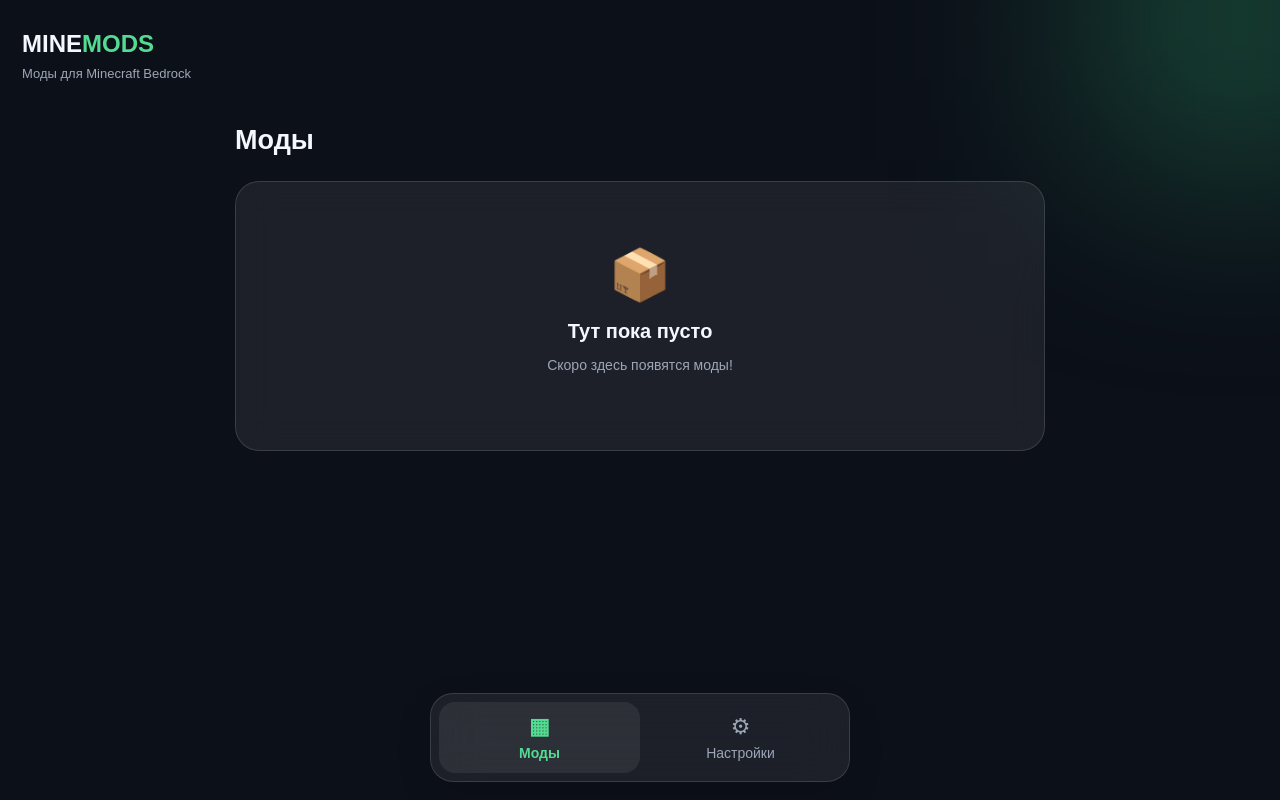
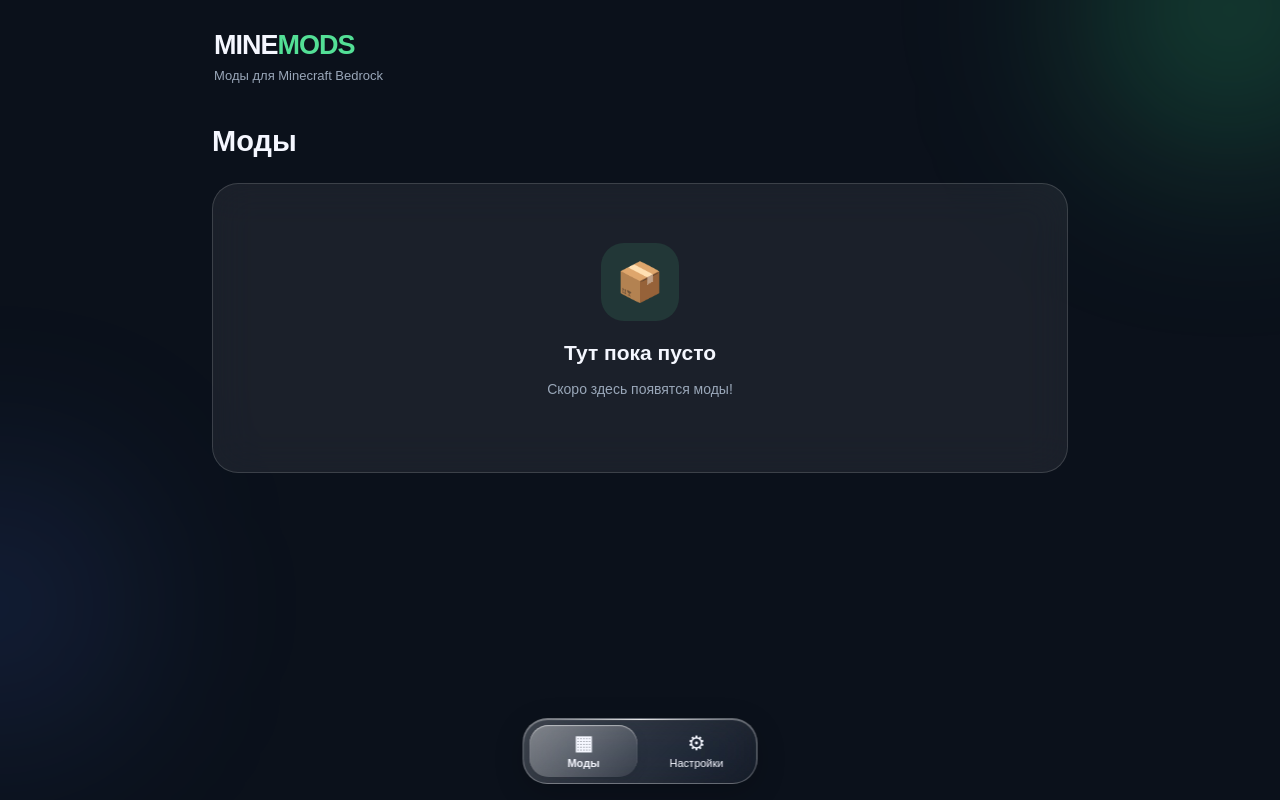
Before and after one commit to ArturDinamit/modsminecraft, a plain HTML site: page index.html in a window 1280 px wide. Drawn offline with Linux system fonts and the light colour scheme.

Commit message:
Update index.html

```diff
--- a/index.html
+++ b/index.html
@@ -4,162 +4,112 @@
 <head>
 <meta charset="UTF-8">
 <meta name="viewport" content="width=device-width, initial-scale=1.0">
-<title>Minecraft Mods</title>
+<meta name="theme-color" content="#0b111b">
+<title>MineMods | Minecraft Bedrock</title>
+
 <style>
 * {
   box-sizing: border-box;
 }
+
 :root {
-  --bg: #0c1019;
+  --bg: #0b111b;
   --text: #f5f7ff;
-  --muted: #9da6b8;
-  --panel: rgba(255,255,255,.07);
-  --border: rgba(255,255,255,.13);
-  --accent: #53dc91;
+  --muted: #9aa7b9;
+  --accent: #53df96;
+  --card: rgba(255,255,255,.065);
+  --border: rgba(255,255,255,.15);
+  --glass: rgba(255,255,255,.12);
 }
+
 body.light {
-  --bg: #edf2f8;
-  --text: #192333;
-  --muted: #657084;
-  --panel: rgba(255,255,255,.65);
-  --border: rgba(20,30,50,.12);
-  --accent: #168b56;
+  --bg: #edf2fa;
+  --text: #172232;
+  --muted: #65738a;
+  --accent: #168d58;
+  --card: rgba(255,255,255,.55);
+  --border: rgba(60,80,110,.15);
+  --glass: rgba(255,255,255,.48);
 }
+
 body {
   margin: 0;
   min-height: 100dvh;
+  font-family: Arial, sans-serif;
+  color: var(--text);
   background: var(--bg);
-  color: var(--text);
-  font-family: Arial, sans-serif;
-  transition: background .3s, color .3s;
+  transition: background .35s, color .35s;
+  overflow-x: hidden;
 }
-body::before {
-  content: "";
+
+/* Фоновые свечения */
+.glow {
   position: fixed;
+  border-radius: 50%;
+  filter: blur(95px);
+  pointer-events: none;
+  z-index: -1;
+}
+
+.glow.one {
   width: 280px;
   height: 280px;
-  top: -120px;
-  right: -100px;
-  background: #38ce8050;
-  filter: blur(110px);
-  pointer-events: none;
+  top: -130px;
+  right: -90px;
+  background: rgba(54,224,136,.25);
 }
+
+.glow.two {
+  width: 250px;
+  height: 250px;
+  bottom: 70px;
+  left: -130px;
+  background: rgba(74,124,255,.16);
+}
+
 header {
-  padding: 30px 22px 12px;
+  padding: 30px 24px 12px;
+  max-width: 900px;
+  margin: auto;
 }
+
 .logo {
-  font-size: 24px;
-  font-weight: 800;
+  font-size: 27px;
+  font-weight: 900;
+  letter-spacing: -1px;
 }
+
 .logo span {
   color: var(--accent);
 }
+
 .subtitle {
+  margin-top: 7px;
+  font-size: 13px;
   color: var(--muted);
-  font-size: 13px;
-  margin-top: 8px;
 }
+
 main {
-  padding: 20px;
-  padding-bottom: 115px;
-  max-width: 850px;
+  max-width: 900px;
   margin: auto;
+  padding: 20px 22px 115px;
 }
+
 h1 {
-  font-size: 27px;
-  margin: 12px 0 25px;
+  font-size: 29px;
+  margin: 10px 0 25px;
 }
-.empty {
-  min-height: 270px;
-  border: 1px solid var(--border);
-  border-radius: 24px;
-  background: var(--panel);
-  backdrop-filter: blur(18px);
-  display: flex;
-  flex-direction: column;
-  align-items: center;
-  justify-content: center;
-  text-align: center;
-  padding: 25px;
-}
-.empty-icon {
-  font-size: 50px;
-  margin-bottom: 16px;
-}
-.empty strong {
-  font-size: 20px;
-}
-.empty p {
-  color: var(--muted);
-  font-size: 14px;
-}
-.settings-card {
-  background: var(--panel);
-  border: 1px solid var(--border);
-  border-radius: 20px;
-  padding: 20px;
-  margin-bottom: 14px;
-}
-.settings-card label {
-  display: block;
-  font-weight: bold;
-  margin-bottom: 13px;
-}
-select {
-  width: 100%;
-  background: var(--bg);
-  color: var(--text);
-  border: 1px solid var(--border);
-  border-radius: 12px;
-  padding: 14px;
-  font-size: 15px;
-}
-nav {
-  position: fixed;
-  bottom: 18px;
-  left: 50%;
-  transform: translateX(-50%);
-  width: calc(100% - 36px);
-  max-width: 420px;
-  display: flex;
-  padding: 8px;
-  border-radius: 23px;
-  background: var(--panel);
-  border: 1px solid var(--border);
-  backdrop-filter: blur(25px);
-  -webkit-backdrop-filter: blur(25px);
-  box-shadow: 0 12px 35px #0002;
-  z-index: 10;
-}
-nav button {
-  flex: 1;
-  border: 0;
-  background: transparent;
-  color: var(--muted);
-  border-radius: 16px;
-  padding: 12px;
-  cursor: pointer;
-  font-size: 14px;
-  transition: .25s;
-}
-nav button.active {
-  color: var(--accent);
-  background: var(--panel);
-  font-weight: bold;
-}
-nav button .symbol {
-  display: block;
-  font-size: 22px;
-  margin-bottom: 5px;
-}
+
 .page {
   display: none;
-  animation: appear .25s ease;
 }
+
 .page.active {
   display: block;
+  animation: fadeIn .3s ease;
 }
-@keyframes appear {
+
+@keyframes fadeIn {
   from {
     opacity: 0;
     transform: translateY(10px);
@@ -169,9 +119,190 @@ nav button .symbol {
     transform: translateY(0);
   }
 }
+
+/* Пустая страница модов */
+.empty {
+  min-height: 290px;
+  border-radius: 26px;
+  border: 1px solid var(--border);
+  background: var(--card);
+  backdrop-filter: blur(20px);
+  -webkit-backdrop-filter: blur(20px);
+
+  display: flex;
+  align-items: center;
+  justify-content: center;
+  flex-direction: column;
+  text-align: center;
+  padding: 25px;
+}
+
+.empty-icon {
+  width: 78px;
+  height: 78px;
+  border-radius: 23px;
+  background: rgba(83,223,150,.12);
+  display: grid;
+  place-items: center;
+  font-size: 38px;
+  margin-bottom: 20px;
+}
+
+.empty strong {
+  font-size: 21px;
+}
+
+.empty p {
+  font-size: 14px;
+  color: var(--muted);
+  line-height: 1.5;
+}
+
+/* Настройки */
+.settings-card {
+  padding: 20px;
+  margin-bottom: 15px;
+  border-radius: 22px;
+  border: 1px solid var(--border);
+  background: var(--card);
+  backdrop-filter: blur(20px);
+}
+
+.settings-card label {
+  display: block;
+  font-weight: bold;
+  font-size: 15px;
+  margin-bottom: 13px;
+}
+
+select {
+  width: 100%;
+  padding: 14px;
+  border-radius: 13px;
+  border: 1px solid var(--border);
+  background: var(--bg);
+  color: var(--text);
+  font-size: 15px;
+  outline: none;
+}
+
+select:focus {
+  border-color: var(--accent);
+}
+
+/* Маленькая стеклянная панель */
+nav {
+  position: fixed;
+  bottom: calc(16px + env(safe-area-inset-bottom));
+  left: 50%;
+  transform: translateX(-50%);
+
+  width: 235px;
+  display: flex;
+  gap: 5px;
+  padding: 6px;
+  border-radius: 25px;
+
+  background: linear-gradient(
+    135deg,
+    rgba(255,255,255,.22),
+    rgba(255,255,255,.05)
+  );
+
+  backdrop-filter: blur(30px) saturate(180%);
+  -webkit-backdrop-filter: blur(30px) saturate(180%);
+
+  border: 1px solid rgba(255,255,255,.3);
+
+  box-shadow:
+    0 8px 30px rgba(0,0,0,.2),
+    inset 0 1px 1px rgba(255,255,255,.4);
+
+  z-index: 100;
+  overflow: hidden;
+}
+
+/* Блик на стекле */
+nav::before {
+  content: "";
+  position: absolute;
+  top: 0;
+  left: 12%;
+  width: 76%;
+  height: 1px;
+  background: linear-gradient(
+    90deg,
+    transparent,
+    rgba(255,255,255,.8),
+    transparent
+  );
+  pointer-events: none;
+}
+
+nav button {
+  position: relative;
+  flex: 1;
+  border: none;
+  background: transparent;
+  color: var(--text);
+  border-radius: 19px;
+  padding: 8px 6px;
+  font-size: 11px;
+  cursor: pointer;
+  transition: transform .25s, background .3s;
+}
+
+nav button .symbol {
+  display: block;
+  font-size: 20px;
+  margin-bottom: 4px;
+  line-height: 1;
+}
+
+nav button.active {
+  background: linear-gradient(
+    145deg,
+    rgba(255,255,255,.35),
+    rgba(255,255,255,.08)
+  );
+
+  box-shadow:
+    inset 0 1px 1px rgba(255,255,255,.5),
+    0 3px 12px rgba(0,0,0,.1);
+
+  font-weight: bold;
+}
+
+nav button:active {
+  transform: scale(.92);
+}
+
+body.light nav {
+  background: linear-gradient(
+    135deg,
+    rgba(255,255,255,.8),
+    rgba(255,255,255,.35)
+  );
+  border-color: rgba(255,255,255,.85);
+}
+
+body.light nav button.active {
+  background: rgba(255,255,255,.65);
+}
+
+@media (prefers-reduced-motion: reduce) {
+  *, *::before, *::after {
+    animation-duration: .01ms !important;
+    transition-duration: .01ms !important;
+  }
+}
 </style>
 </head>
+
 <body>
+
+<div class="glow one"></div>
+<div class="glow two"></div>
 
 <header>
   <div class="logo">MINE<span>MODS</span></div>
@@ -181,22 +312,31 @@ nav button .symbol {
 </header>
 
 <main>
+
+  <!-- Страница модов -->
   <section id="mods" class="page active">
     <h1 data-i18n="mods">Моды</h1>
+
     <div class="empty">
       <div class="empty-icon">📦</div>
-      <strong data-i18n="empty">Тут пока пусто</strong>
+      <strong data-i18n="empty">
+        Тут пока пусто
+      </strong>
       <p data-i18n="soon">
         Скоро здесь появятся моды!
       </p>
     </div>
   </section>
 
+  <!-- Страница настроек -->
   <section id="settings" class="page">
     <h1 data-i18n="settings">Настройки</h1>
 
     <div class="settings-card">
-      <label data-i18n="theme">Тема сайта</label>
+      <label for="themeSelect" data-i18n="theme">
+        Тема сайта
+      </label>
+
       <select id="themeSelect">
         <option value="dark" data-i18n="dark">
           Тёмная
@@ -208,7 +348,10 @@ nav button .symbol {
     </div>
 
     <div class="settings-card">
-      <label data-i18n="language">Язык</label>
+      <label for="langSelect" data-i18n="language">
+        Язык
+      </label>
+
       <select id="langSelect">
         <option value="ru">Русский</option>
         <option value="pl">Polski</option>
@@ -216,16 +359,21 @@ nav button .symbol {
       </select>
     </div>
   </section>
+
 </main>
 
-<nav>
-  <button id="modsBtn" class="active"
+<!-- Нижняя Liquid Glass панель -->
+<nav aria-label="Navigation">
+  <button id="modsBtn"
+          class="active"
+          type="button"
           onclick="showPage('mods')">
     <span class="symbol">▦</span>
     <span data-i18n="mods">Моды</span>
   </button>
 
   <button id="settingsBtn"
+          type="button"
           onclick="showPage('settings')">
     <span class="symbol">⚙</span>
     <span data-i18n="settings">Настройки</span>
@@ -245,6 +393,7 @@ const translations = {
     dark: "Тёмная",
     light: "Светлая"
   },
+
   pl: {
     subtitle: "Mody do Minecraft Bedrock",
     mods: "Mody",
@@ -256,6 +405,7 @@ const translations = {
     dark: "Ciemny",
     light: "Jasny"
   },
+
   en: {
     subtitle: "Mods for Minecraft Bedrock",
     mods: "Mods",
@@ -271,6 +421,7 @@ const translations = {
 
 const themeSelect =
   document.getElementById("themeSelect");
+
 const langSelect =
   document.getElementById("langSelect");
 
@@ -291,6 +442,7 @@ function setTheme(theme) {
   document.body.classList.toggle(
     "light", theme === "light"
   );
+
   themeSelect.value = theme;
   localStorage.setItem("theme", theme);
 }
@@ -301,7 +453,10 @@ function setLanguage(lang) {
   document.querySelectorAll("[data-i18n]")
     .forEach(el => {
       const key = el.dataset.i18n;
-      if (dict[key]) el.textContent = dict[key];
+
+      if (dict[key]) {
+        el.textContent = dict[key];
+      }
     });
 
   document.documentElement.lang = lang;
@@ -320,5 +475,6 @@ langSelect.addEventListener("change", () => {
 setTheme(localStorage.getItem("theme") || "dark");
 setLanguage(localStorage.getItem("language") || "ru");
 </script>
+
 </body>
 </html>
```
